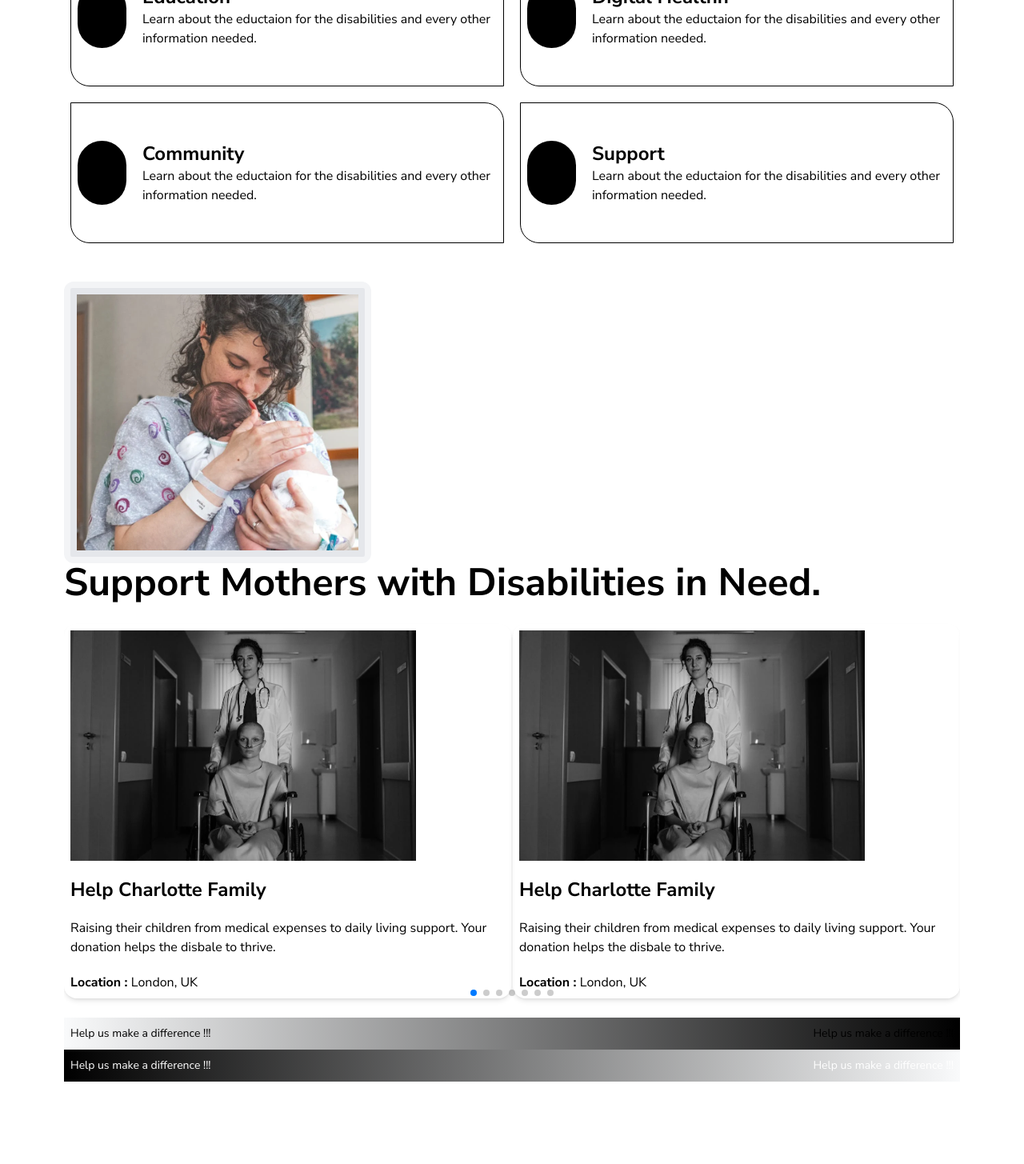
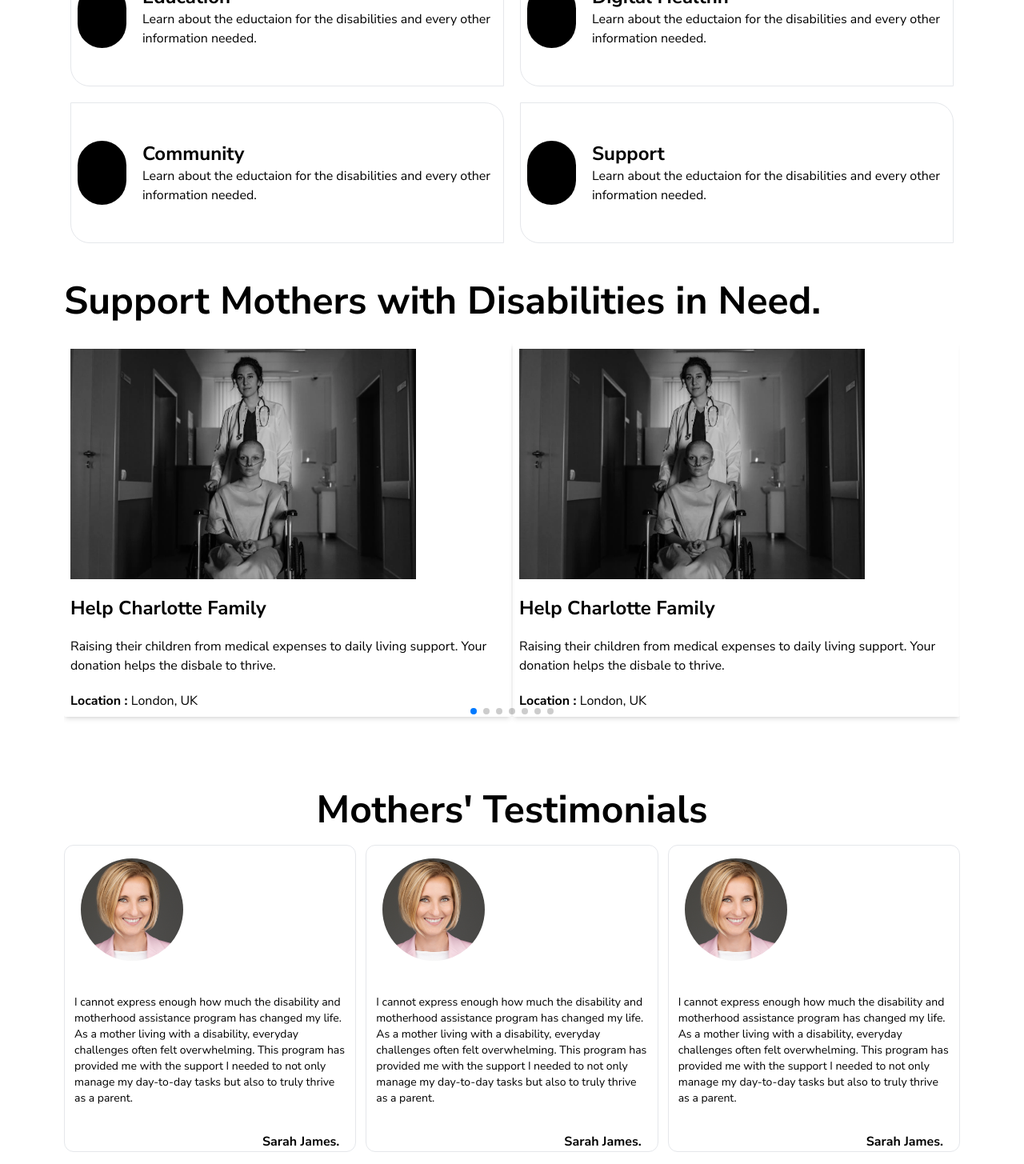
Before and after one commit to Cosmosvybes/disability_and_motherhood, a React (Vite) app: page / in a window 1280 px wide. Shown: the part 1100-2555 px from the top of the page at 80% size. Built offline with nearby package versions, Linux system fonts and the light colour scheme; some icons are missing.

Commit message:
save changes

```diff
--- a/src/Components/Pages/Landing/Components/Card.tsx
+++ b/src/Components/Pages/Landing/Components/Card.tsx
@@ -1,8 +1,8 @@
 const Card = ({ image }: { image: any }) => {
   return (
     <>
-      <div className="relative gap-5 h-auto w-full px-2 py-2 mt-4 flex justify-start flex-col rounded-2xl  shadow-md">
-        <div className="relative w-auto  rounded-2xl h-72 max-sm:h-52">
+      <div className="relative gap-5 h-auto w-full px-2 py-2 mt-4 flex justify-start flex-col rounded-sm  shadow-md">
+        <div className="relative w-full  rounded-2xl h-72 max-sm:h-52">
           <img src={image} alt="img" className="object-contain h-full w-auto" />
         </div>
 
--- a/src/Components/Pages/Landing/Components/SupportSection.tsx
+++ b/src/Components/Pages/Landing/Components/SupportSection.tsx
@@ -13,21 +13,6 @@ const SupportSection = () => {
 
 
 
-
-        <div className="relative flex justify-start ">
-          <div className="relative h-auto w-96 max-sm:w-full  border-8 border-gray-100 rounded-xl">
-            <div className="relative h-auto w-auto  border-8 rounded-sm ">
-              <div
-                className="relative   flex h-80   "
-                style={{
-                  backgroundImage: `url(${image})`,
-                  backgroundRepeat: "no-repeat",
-                  backgroundSize: "cover",
-                }}
-              ></div>
-            </div>
-          </div>
-        </div>
         <div className="relative flex justify-between items-center">
           <h1 className="text-left text-5xl max-sm:text-xl font-bold">
             Support Mothers with Disabilities in Need.
@@ -50,25 +35,6 @@ const SupportSection = () => {
             </SwiperSlide>
           ))}
         </Swiper>
-
-        <div className="relative h-20 flex flex-col mt-3">
-          <div className="relative h-1/2 flex px-2 justify-between border-none items-center py-4 bg-gradient-to-r from-gray-50 to-black">
-            <h1 className="text-black text-sm">
-              Help us make a difference !!!
-            </h1>
-            <h1 className="text-black text-sm scro">
-              Help us make a difference !!!
-            </h1>
-          </div>
-          <div className="relative h-1/2 flex py-4 px-2 justify-between items-center bg-gradient-to-l border-none from-gray-50 to-black">
-            <h1 className="text-white text-sm">
-              Help us make a difference !!!
-            </h1>
-            <h1 className="text-white text-sm scro">
-              Help us make a difference !!!
-            </h1>
-          </div>
-        </div>
       </div>
     </>
   );
--- a/src/Components/Pages/Landing/Components/Testimonial.tsx
+++ b/src/Components/Pages/Landing/Components/Testimonial.tsx
@@ -1,33 +1,31 @@
 const Testimonial = ({ image }: { image: any }) => {
   return (
     <>
-      <div className="relative flex  justify-center    h-96 w-full">
-        <div className="absolute -z-10 b rounded-full bottom-0 right-10  max-sm:right-5 h-72 w-72 max-sm:w-1/2">
-          {" "}
+      <div className="relative flex justify-end border shadow-lg shadow-white rounded-xl items-end flex-col h-96 w-full">
+        <div className="absolute  left-0 top-0 h-52 w-1/2 max-sm:w-1/2 max-sm:h-60 ">
           <div
-            className="absolute z-20  rounded-full bg-white right-10  h-24 w-24 -top-10"
+            className="absolute left-5 top-4 h-32 w-32 bg-gray-50 rounded-full"
             style={{
               backgroundImage: `url(${image})`,
               backgroundRepeat: "no-repeat",
               backgroundSize: "cover",
             }}
-          ></div>
+          >
+            {" "}
           </div>
-        <div className="absolute bg-gray-300   border-gray-300  px-2 rounded-3xl left-0 bottom-2 h-auto w-96 max-sm:w-72 z-10">
-          <div className="relative bg-gray-100 border-gray-100 flex flex-col justify-center items-center  px-5 rounded-3xl left-1 bottom-4 h-auto py-10 w-96 max-sm:w-72 z-10">
-            <p className="max-sm:text-sm py text-sm">
+        </div>
+        <div className="relative w-full  h-auto  py-3 px-3 ">
+          <p className="max-sm:text-sm  text-sm">
             {" "}
             I cannot express enough how much the disability and motherhood
             assistance program has changed my life. As a mother living with a
             disability, everyday challenges often felt overwhelming. This
-              program has provided me with the support I needed to not only
-              manage my day-to-day tasks but also to truly thrive as a parent.
+            program has provided me with the support I needed to not only manage
+            my day-to-day tasks but also to truly thrive as a parent.
           </p>
-            <div className="relative flex justify-end items-end px-2 w-full">
-              {" "}
-              <strong> Sharon Shaw.</strong>
         </div>
-          </div>
+        <div className="relative w-full mt-5 px-5 flex justify-end items-center">
+          <strong>Sarah James.</strong>
         </div>
       </div>
     </>
--- a/src/Components/Pages/Landing/Components/Testimonials.tsx
+++ b/src/Components/Pages/Landing/Components/Testimonials.tsx
@@ -3,8 +3,8 @@ import image from "../../../../assets/headeshot.jpg";
 const Testimonials = () => {
   return (
     <>
-      <div className="relative mt-5 h-auto py-10 max-sm:py-5 ">
-        <h1 className="text-center  text-5xl max-sm:text-2xl font-bold">
+      <div className="relative h-auto py-10 max-sm:py-5 ">
+        <h1 className="text-center   text-5xl max-sm:text-2xl font-bold">
           Mothers' Testimonials
         </h1>
         <div className="relative grid grid-cols-3 max-sm:grid-cols-1 gap-3 mt-5 px-20 max-sm:px-5 " >
--- a/src/Components/Pages/Landing/Landing.tsx
+++ b/src/Components/Pages/Landing/Landing.tsx
@@ -12,7 +12,8 @@ const Landing = () => {
         style={{
           backgroundImage: `url(${image})`,
           backgroundSize: "cover",
-          backgroundRepeat: "no-repeat", objectFit:"contain"
+          backgroundRepeat: "no-repeat",
+          objectFit: "contain",
         }}
       >
         <Navbar />
@@ -39,7 +40,6 @@ const Landing = () => {
             </button>
           </div>
         </div>
-
         <WelcomeSection />
         <SupportSection />
         <Testimonials />
--- a/src/Components/Tools/Common/Indicator.tsx
+++ b/src/Components/Tools/Common/Indicator.tsx
@@ -9,7 +9,7 @@ const Indicator = ({
 }) => {
   return (
     <>
-      <div className="relative w-auto h-44 flex px-2 justify-start gap-5 items-center border border-black rounded-bl-3xl rounded-tr-3xl py-5">
+      <div className="relative w-auto h-44 flex px-2 justify-start gap-5 items-center border  rounded-bl-3xl rounded-tr-3xl py-5">
         <div className="relative rounded-full w-20 max-sm:rounded-md  h-20 bg-black flex  items-center justify-center">
           {icon}
         </div>
```
Lines whose indentation alone changed are shown as unchanged.
